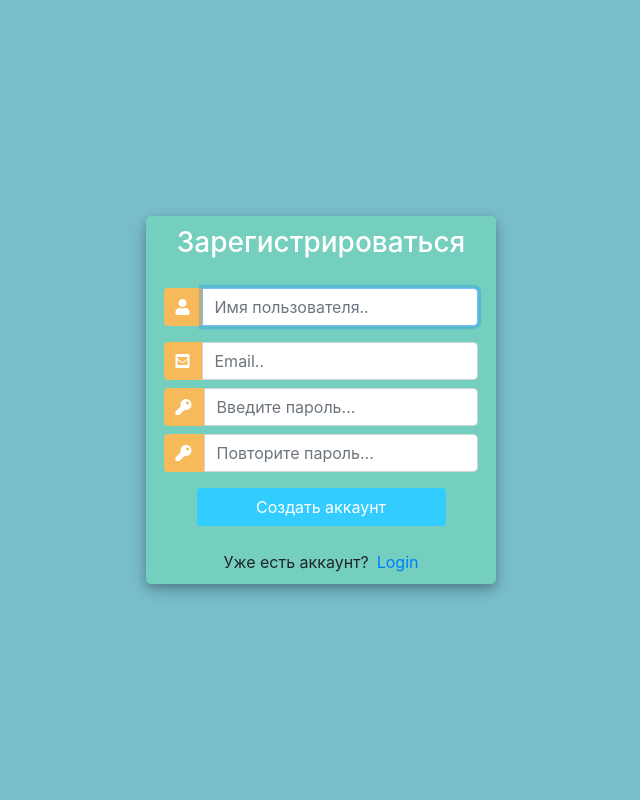
After one commit to eab64/CRM2, a Django app: page / in a window 1280 px wide. The commit adds this page. Shown: the whole page, without its empty margins (319-959 px from the left). Run offline with Django 3.2, Linux system fonts and the light colour scheme; some libraries are stand-ins or nearby versions.

Commit message:
translated

```diff
--- a/accounts/forms.py
+++ b/accounts/forms.py
@@ -1,4 +1,7 @@
 from django.forms import ModelForm
+from django.contrib.auth.forms import UserCreationForm
+from django.contrib.auth.models import User
+
 from .models import Order
 
 
@@ -6,3 +9,9 @@ class OrderForm(ModelForm):
     class Meta:
         model = Order
         fields = '__all__'
+
+
+class CreateUserForm(UserCreationForm):
+    class Meta:
+        model = User
+        fields = ['username', 'email', 'password1', 'password2']
--- a/accounts/templates/accounts/navbar.html
+++ b/accounts/templates/accounts/navbar.html
@@ -8,10 +8,10 @@
   <div class="collapse navbar-collapse" id="navbarNav">
     <ul class="navbar-nav">
       <li class="nav-item active">
-        <a class="nav-link" href="{% url 'home' %}">Dashboard</a>
+        <a class="nav-link" href="{% url 'home' %}">Главное меню</a>
       </li>
       <li class="nav-item">
-        <a class="nav-link" href="{% url 'products' %}">Products</a>
+        <a class="nav-link" href="{% url 'products' %}">Товары</a>
       </li>
     </ul>
   </div>
--- /dev/null
+++ b/accounts/templates/accounts/register.html
@@ -0,0 +1,142 @@
+<!DOCTYPE html>
+<html>
+
+<head>
+	<title>Register</title>
+	<link rel="stylesheet" href="https://stackpath.bootstrapcdn.com/bootstrap/4.1.3/css/bootstrap.min.css" integrity="sha384-MCw98/SFnGE8fJT3GXwEOngsV7Zt27NXFoaoApmYm81iuXoPkFOJwJ8ERdknLPMO" crossorigin="anonymous">
+	<script src="https://ajax.googleapis.com/ajax/libs/jquery/3.3.1/jquery.min.js"></script>
+	<link rel="stylesheet" href="https://use.fontawesome.com/releases/v5.6.1/css/all.css" integrity="sha384-gfdkjb5BdAXd+lj+gudLWI+BXq4IuLW5IT+brZEZsLFm++aCMlF1V92rMkPaX4PP" crossorigin="anonymous">
+
+	<style>
+		body,
+		html {
+			margin: 0;
+			padding: 0;
+			height: 100%;
+			background: #7abecc !important;
+		}
+		.user_card {
+			width: 350px;
+			margin-top: auto;
+			margin-bottom: auto;
+			background: #74cfbf;
+			position: relative;
+			display: flex;
+			justify-content: center;
+			flex-direction: column;
+			padding: 10px;
+			box-shadow: 0 4px 8px 0 rgba(0, 0, 0, 0.2), 0 6px 20px 0 rgba(0, 0, 0, 0.19);
+			-webkit-box-shadow: 0 4px 8px 0 rgba(0, 0, 0, 0.2), 0 6px 20px 0 rgba(0, 0, 0, 0.19);
+			-moz-box-shadow: 0 4px 8px 0 rgba(0, 0, 0, 0.2), 0 6px 20px 0 rgba(0, 0, 0, 0.19);
+			border-radius: 5px;
+
+		}
+
+		.form_container {
+			margin-top: 20px;
+		}
+
+		#form-title{
+			color: #fff;
+		}
+		.login_btn {
+			width: 100%;
+			background: #33ccff !important;
+			color: white !important;
+		}
+		.login_btn:focus {
+			box-shadow: none !important;
+			outline: 0px !important;
+		}
+		.login_container {
+			padding: 0 2rem;
+		}
+		.input-group-text {
+			background: #f7ba5b !important;
+			color: white !important;
+			border: 0 !important;
+			border-radius: 0.25rem 0 0 0.25rem !important;
+		}
+		.input_user,
+		.input_pass:focus {
+			box-shadow: none !important;
+			outline: 0px !important;
+		}
+
+	</style>
+
+</head>
+<body>
+	<div class="container h-100">
+		<div class="d-flex justify-content-center h-100">
+			<div class="user_card">
+				<div class="d-flex justify-content-center">
+					<h3 id="form-title">Зарегистрироваться</h3>
+				</div>
+				<div class="d-flex justify-content-center form_container">
+
+					<form method="POST" action="">
+						{% csrf_token %}
+						<div class="input-group mb-3">
+							<div class="input-group-append">
+								<span class="input-group-text"><i class="fas fa-user"></i></span>
+							</div>
+							{{form.username}}
+						</div>
+						<div class="input-group mb-2">
+							<div class="input-group-append">
+								<span class="input-group-text"><i class="fas fa-envelope-square"></i></span>
+							</div>
+							{{form.email}}
+						</div>
+						<div class="input-group mb-2">
+							<div class="input-group-append">
+								<span class="input-group-text"><i class="fas fa-key"></i></span>
+							</div>
+							{{form.password1}}
+						</div>
+						<div class="input-group mb-2">
+							<div class="input-group-append">
+								<span class="input-group-text"><i class="fas fa-key"></i></span>
+							</div>
+							{{form.password2}}
+						</div>
+
+
+
+				   		<div class="d-flex justify-content-center mt-3 login_container">
+				 			<input class="btn login_btn" type="submit" value="Создать аккаунт">
+				   		</div>
+
+					</form>
+				</div>
+
+				{{form.errors}}
+
+				<div class="mt-4">
+					<div class="d-flex justify-content-center links">
+						Уже есть аккаунт? <a href="{% url 'login' %}" class="ml-2">Login</a>
+					</div>
+				</div>
+			</div>
+		</div>
+	</div>
+	<script>
+						/* Because i didnt set placeholder values in forms.py they will be set here using vanilla Javascript
+		//We start indexing at one because CSRF_token is considered and input field
+		 */
+
+		//Query All input fields
+		var form_fields = document.getElementsByTagName('input')
+		form_fields[1].placeholder='Имя пользователя..';
+		form_fields[2].placeholder='Email..';
+		form_fields[3].placeholder='Введите пароль...';
+		form_fields[4].placeholder='Повторите пароль...';
+
+
+		for (var field in form_fields){
+			form_fields[field].className += ' form-control'
+		}
+	</script>
+</body>
+</html>
--- a/accounts/templates/accounts/status.html
+++ b/accounts/templates/accounts/status.html
@@ -5,7 +5,7 @@
 		<div class="col-md">
 			<div class="card text-center text-white  mb-3" id="total-orders">
 			  	<div class="card-header">
-			  		<h5 class="card-title">Total Orders</h5>
+			  		<h5 class="card-title">Общее количество заказов</h5>
 			  	</div>
 			  	<div class="card-body">
 			    	<h3 class="card-title">{{total_orders}}</h3>
@@ -18,7 +18,7 @@
 		<div class="col-md">
 			<div class="card text-center text-white  mb-3" id="orders-delivered">
 			  	<div class="card-header">
-			  		<h5 class="card-title">Orders Delivered</h5>
+			  		<h5 class="card-title">Доставленные заказы</h5>
 			  	</div>
 			  	<div class="card-body">
 			    	<h3 class="card-title">{{delivered}}</h3>
@@ -31,7 +31,7 @@
 		<div class="col-md">
 			<div class="card text-center text-white  mb-3" id="orders-pending">
 			  	<div class="card-header">
-			  		<h5 class="card-title">Orders Pending</h5>
+			  		<h5 class="card-title">Ожидающие заказы</h5>
 			  	</div>
 			  	<div class="card-body">
 			    	<h3 class="card-title">{{pending}}</h3>
--- /dev/null
+++ b/accounts/templates/accounts/student_menu.html
@@ -0,0 +1 @@
+<h3>Здесь будет то что увидит препод</h3>
--- /dev/null
+++ b/accounts/templates/accounts/teacher_menu.html
@@ -0,0 +1 @@
+<h3>Здесь будет то что увидит препод</h3>
--- a/accounts/urls.py
+++ b/accounts/urls.py
@@ -3,7 +3,8 @@ from django.urls import path
 from . import views
 
 urlpatterns = [
-    path('', views.home, name="home"),
+    path('', views.registerPage, name="registerPage"),
+    path('/home', views.home, name="home"),
     path('products/', views.products, name="products"),
     path('customer/<str:pk_test>/', views.customer, name="customer"),
     path('main/', views.main),
@@ -12,4 +13,7 @@ urlpatterns = [
     path('update_order/<str:pk>', views.updateOrder, name='update_order'),
     path('delete_order/<str:pk>', views.deleteOrder, name='delete_order'),
 
+    path('register/', views.registerPage, name='register'),
+    path('login/', views.loginPage, name='login'),
+
 ]
--- a/accounts/views.py
+++ b/accounts/views.py
@@ -1,7 +1,9 @@
+from django.contrib import messages
+from django.contrib.auth import authenticate, login
 from django.http import HttpResponse
 from django.shortcuts import render, redirect
 from .models import *
-from .forms import OrderForm
+from .forms import OrderForm, CreateUserForm
 
 
 def home(request):
@@ -73,3 +75,32 @@ def deleteOrder(request,pk):
 
 def main(request):
     return render(request,'accounts/main.html' )
+
+
+
+def registerPage(request):
+    form = CreateUserForm()
+
+    if request.method == "POST":
+        form = CreateUserForm(request.POST)
+        if form.is_valid():
+            form.save()
+            user = form.cleaned_data.get('username')
+            messages.success(request, 'Регистрация прошла успешна')
+            return redirect('login')
+
+    context = {'form':form}
+    return render(request, 'accounts/register.html', context)
+
+def loginPage(request):
+    if request.method=="POST":
+        username = request.POST.get('username')
+        password = request.POST.get('password')
+
+        user = authenticate(request, username=username, password= password)
+
+        if user is not None:
+            login(request, user)
+            return redirect('home')
+    context = {}
+    return render(request, 'accounts/login.html', context)
```
Also changed, not shown: accounts/templates/accounts/dashboard.html (+13 -13 lines), accounts/templates/accounts/login.html (added, +127 -0 lines), accounts/templates/accounts/products.html (+4 -4 lines), db.sqlite3.
